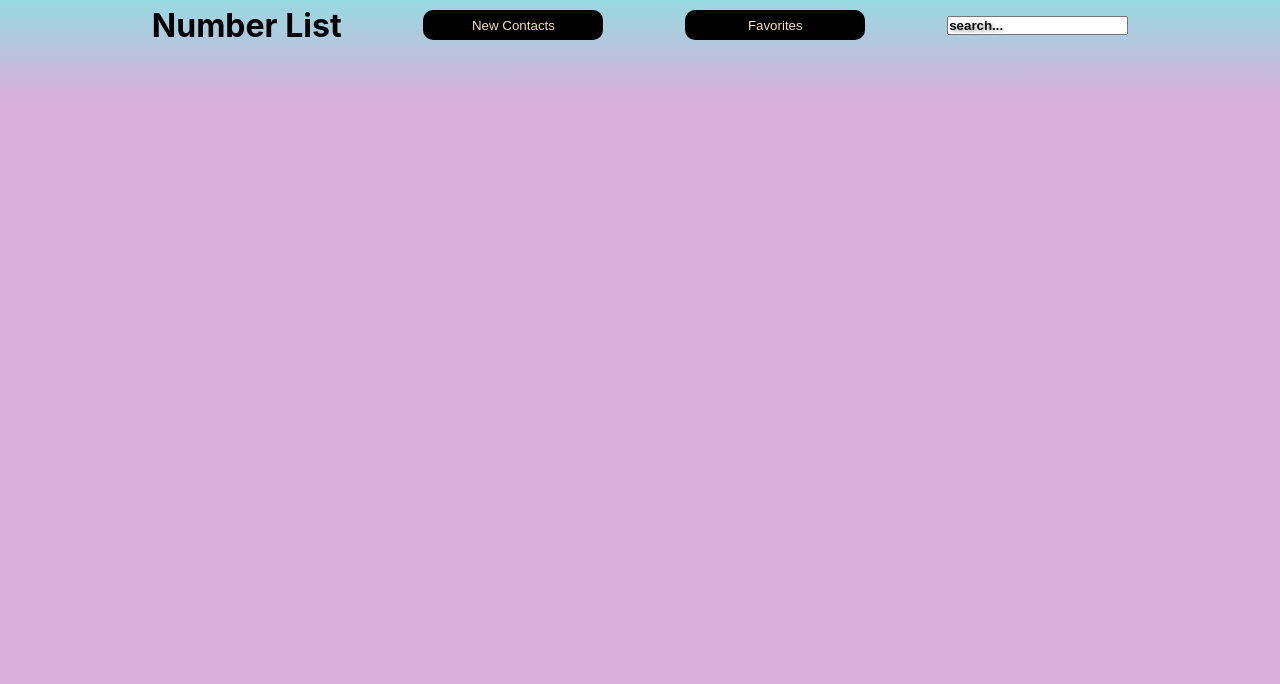
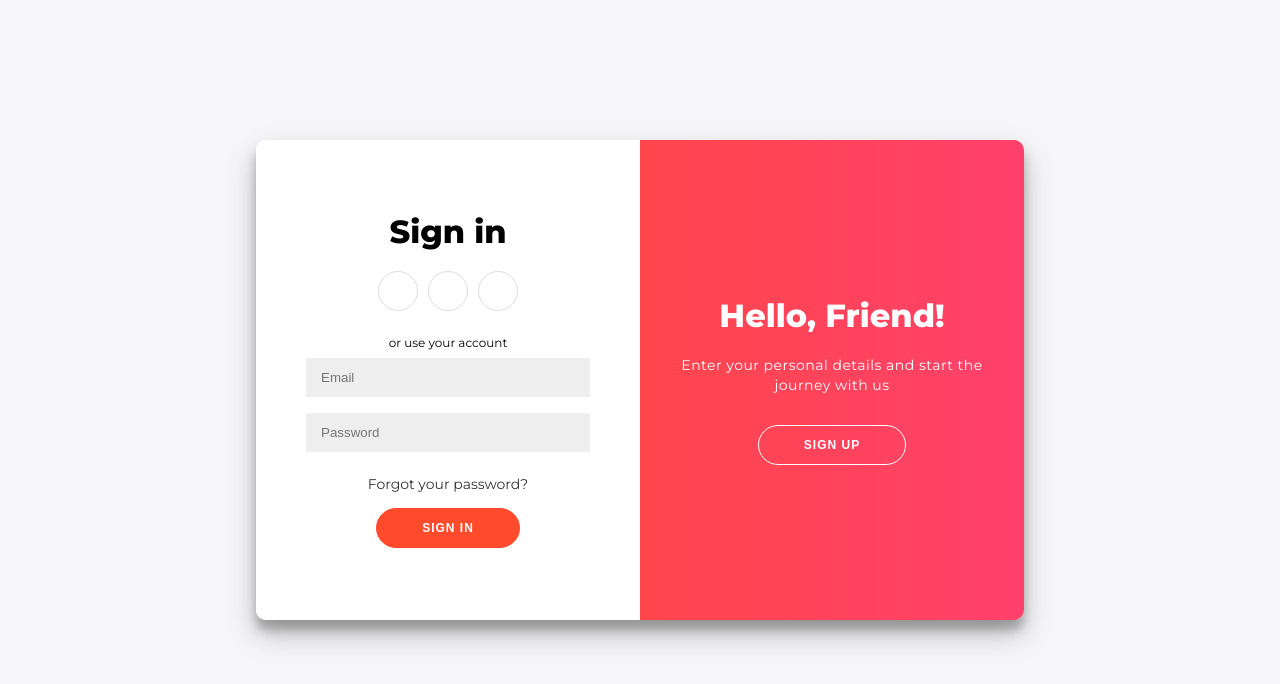
Before and after one commit to Sargis681/React__Task1, a React (Create React App) app in the folder number-book/: page / in a window 1280 px wide. Shown: the top 684 px of the page. Built offline with nearby package versions, Linux system fonts and the light colour scheme.

Commit message:
create LoginPage,Overlay,SignInForm components

```diff
--- a/number-book/src/App.css
+++ b/number-book/src/App.css
@@ -50,9 +50,3 @@ body {
   font-family: sans-serif;
   border-radius: 10px;
 }
-
-/* .container__formHead {
-  width: 100%;
-  display: flex;
-  justify-content: center;
-} */
--- a/number-book/src/App.js
+++ b/number-book/src/App.js
@@ -1,12 +1,15 @@
 import "./App.css";
 import AllLists from "./components/AllLists/AllLists";
+
 import Header from "./components/Header/Header";
+import LoginPage from "./components/LoginPage/LoginPage";
 
 function App() {
   return (
     <div className="container">
-      <Header />
-      <AllLists />
+      {/* <Header /> */}
+      {/* <AllLists /> */}
+      <LoginPage />
     </div>
   );
 }
--- a/number-book/src/components/Form/form.css
+++ b/number-book/src/components/Form/form.css
@@ -2,14 +2,13 @@
   width: 500px;
   margin: 30px auto;
   text-align: center;
-
   display: flex;
   justify-content: center;
   gap: 20px;
   flex-wrap: wrap;
 }
 
-select {
+.container__form select {
   width: 70px;
   border: none;
 }
@@ -33,12 +32,9 @@ select {
   cursor: pointer;
 }
 
-form {
-  /* background: rgb(245, 244, 244); */
+.container__form {
   padding: 3em;
   border-radius: 20px;
-  /* border-left: 1px solid white; */
-  /* border-top: 1px solid white; */
   backdrop-filter: blur(10px);
   box-shadow: 20px 20px 70px -6px rgba(0, 0, 0, 0.2);
   text-align: center;
@@ -47,27 +43,27 @@ form {
   margin-top: 10px;
 }
 
-form p {
+.container__form p {
   font-weight: 500;
   color: #fff;
   opacity: 0.7;
   font-size: 1.4rem;
   margin-top: 0;
   margin-bottom: 60px;
-  text-shadow: 2px 2px 4px rgba(0, 0, 0, 0.2);
+  /* text-shadow: 2px 2px 4px rgba(0, 0, 0, 0.2); */
 }
 
-form a {
+.container__form a {
   text-decoration: none;
   color: #ddd;
   font-size: 12px;
 }
 
-form a:active {
+.container__form a:active {
   text-shadow: none;
 }
 
-form input {
+.container__form input {
   background: transparent;
   width: 200px;
   padding: 1em;
@@ -82,36 +78,35 @@ form input {
   font-family: Montserrat, sans-serif;
   font-weight: 500;
   transition: all 0.2s ease-in-out;
-  text-shadow: 2px 2px 4px rgba(0, 0, 0, 0.2);
+  text-shadow: 2px 2px 4px rgba(46, 45, 45, 0.2);
 }
 
-form input:hover {
+.container__form .container__input:hover {
+  background: rgba(1, 16, 153, 0.185);
+  box-shadow: 4px 4px 60px 8px rgba(136, 137, 145, 0.2);
+}
+
+.container__form .container__input[type="email"]:focus {
   background: rgba(255, 255, 255, 0.1);
   box-shadow: 4px 4px 60px 8px rgba(0, 0, 0, 0.2);
 }
 
-form input[type="email"]:focus,
-form input[type="password"]:focus {
-  background: rgba(255, 255, 255, 0.1);
-  box-shadow: 4px 4px 60px 8px rgba(0, 0, 0, 0.2);
-}
-
-form input[type="button"] {
+.container__form .container__input[type="button"] {
   margin-top: 10px;
   width: 150px;
   font-size: 1rem;
 }
 
-form input[type="button"]:hover {
+.container__form .container__input[type="button"]:hover {
   cursor: pointer;
 }
 
-form input[type="button"]:active {
+.container__form .container__input[type="button"]:active {
   background: rgba(255, 255, 255, 0.2);
 }
 
 
-::placeholder {
+.container__input::placeholder {
   font-family: Montserrat, sans-serif;
   font-weight: bolder;
   color: #0d0c0c;
--- /dev/null
+++ b/number-book/src/components/LoginPage/LoginPage.css
@@ -0,0 +1,254 @@
+@import url('https://fonts.googleapis.com/css?family=Montserrat:400,800');
+
+* {
+    box-sizing: border-box;
+}
+
+body {
+    background: #f6f5f7;
+    display: flex;
+    justify-content: center;
+    align-items: center;
+    flex-direction: column;
+    font-family: 'Montserrat', sans-serif;
+    height: 100vh;
+    margin: -20px 0 50px;
+}
+
+h1 {
+    font-weight: bold;
+    margin: 0;
+}
+
+h2 {
+    text-align: center;
+}
+
+p {
+    font-size: 14px;
+    font-weight: 100;
+    line-height: 20px;
+    letter-spacing: 0.5px;
+    margin: 20px 0 30px;
+}
+
+span {
+    font-size: 12px;
+}
+
+a {
+    color: #333;
+    font-size: 14px;
+    text-decoration: none;
+    margin: 15px 0;
+}
+
+button {
+    border-radius: 20px;
+    border: 1px solid #FF4B2B;
+    background-color: #FF4B2B;
+    color: #FFFFFF;
+    font-size: 12px;
+    font-weight: bold;
+    padding: 12px 45px;
+    letter-spacing: 1px;
+    text-transform: uppercase;
+    transition: transform 80ms ease-in;
+}
+
+button:active {
+    transform: scale(0.95);
+}
+
+button:focus {
+    outline: none;
+}
+
+button.ghost {
+    background-color: transparent;
+    border-color: #FFFFFF;
+}
+
+form {
+    background-color: #FFFFFF;
+    display: flex;
+    align-items: center;
+    justify-content: center;
+    flex-direction: column;
+    padding: 0 50px;
+    height: 100%;
+    text-align: center;
+}
+
+input {
+    background-color: #eee;
+    border: none;
+    padding: 12px 15px;
+    margin: 8px 0;
+    width: 100%;
+}
+
+.container__any {
+    background-color: #fff;
+    border-radius: 10px;
+    box-shadow: 0 14px 28px rgba(0, 0, 0, 0.25),
+        0 10px 10px rgba(0, 0, 0, 0.22);
+    position: relative;
+    overflow: hidden;
+    width: 768px;
+    max-width: 100%;
+    min-height: 480px;
+}
+
+.container__sign {
+    position: absolute;
+    top: 0;
+    height: 100%;
+    transition: all 0.6s ease-in-out;
+}
+
+.sign-in-container {
+    left: 0;
+    width: 50%;
+    z-index: 2;
+}
+
+.container__any.container__active .sign-in-container {
+    transform: translateX(100%);
+}
+
+.sign-up-container {
+    left: 0;
+    width: 50%;
+    opacity: 0;
+    z-index: 1;
+}
+
+.container__any.container__active .sign-up-container {
+    transform: translateX(100%);
+    opacity: 1;
+    z-index: 5;
+    animation: show 0.6s;
+}
+
+@keyframes show {
+
+    0%,
+    49.99% {
+        opacity: 0;
+        z-index: 1;
+    }
+
+    50%,
+    100% {
+        opacity: 1;
+        z-index: 5;
+    }
+}
+
+.container__overlay {
+    position: absolute;
+    top: 0;
+    left: 50%;
+    width: 50%;
+    height: 100%;
+    overflow: hidden;
+    transition: transform 0.6s ease-in-out;
+    z-index: 100;
+}
+
+.container__any.container__active .container__overlay {
+    transform: translateX(-100%);
+}
+
+.container__overlayChild {
+    background: #FF416C;
+    background: -webkit-linear-gradient(to right, #FF4B2B, #FF416C);
+    background: linear-gradient(to right, #FF4B2B, #FF416C);
+    background-repeat: no-repeat;
+    background-size: cover;
+    background-position: 0 0;
+    color: #FFFFFF;
+    position: relative;
+    left: -100%;
+    height: 100%;
+    width: 200%;
+    transform: translateX(0);
+    transition: transform 0.6s ease-in-out;
+}
+
+.container__any.container__active .container__overlayChild {
+    transform: translateX(50%);
+}
+
+.container__overlayChild-panel {
+    position: absolute;
+    display: flex;
+    align-items: center;
+    justify-content: center;
+    flex-direction: column;
+    padding: 0 40px;
+    text-align: center;
+    top: 0;
+    height: 100%;
+    width: 50%;
+    transform: translateX(0);
+    transition: transform 0.6s ease-in-out;
+}
+
+.container__overlayChild-left {
+    transform: translateX(-20%);
+}
+
+.container__any.container__active .container__overlayChild-left {
+    transform: translateX(0);
+}
+
+.container__overlayChild-right {
+    right: 0;
+    transform: translateX(0);
+}
+
+.container__any.container__active .container__overlayChild-right {
+    transform: translateX(20%);
+}
+
+.container__social {
+    margin: 20px 0;
+}
+
+.container__social a {
+    border: 1px solid #DDDDDD;
+    border-radius: 50%;
+    display: inline-flex;
+    justify-content: center;
+    align-items: center;
+    margin: 0 5px;
+    height: 40px;
+    width: 40px;
+}
+
+footer {
+    background-color: #222;
+    color: #fff;
+    font-size: 14px;
+    bottom: 0;
+    position: fixed;
+    left: 0;
+    right: 0;
+    text-align: center;
+    z-index: 999;
+}
+
+footer p {
+    margin: 10px 0;
+}
+
+footer i {
+    color: red;
+}
+
+footer a {
+    color: #3c97bf;
+    text-decoration: none;
+}
--- /dev/null
+++ b/number-book/src/components/LoginPage/LoginPage.jsx
@@ -0,0 +1,35 @@
+import React, { useState } from "react";
+import "./LoginPage.css";
+import SignInForm from "../SignInForm/SignInForm";
+import SignUpForm from "../SignUpForm/SignUpForm";
+import Overlay from "../Overlay/Overlay";
+
+function LoginPage() {
+  const [isSignUp, setIsSignUp] = useState(false);
+
+  const handleSignUpClick = () => {
+    setIsSignUp(true);
+  };
+
+  const handleSignInClick = () => {
+    setIsSignUp(false);
+  };
+
+  return (
+    <div className="container__login">
+      <div
+        className={`container__any ${isSignUp ? "container__active" : ""}`}
+        id="container"
+      >
+        <SignUpForm />
+        <SignInForm />
+        <Overlay
+          handleSignInClick={handleSignInClick}
+          handleSignUpClick={handleSignUpClick}
+        />
+      </div>
+    </div>
+  );
+}
+
+export default LoginPage;
--- /dev/null
+++ b/number-book/src/components/Overlay/Overlay.jsx
@@ -0,0 +1,26 @@
+import React from "react";
+
+function container__overlayChild({ handleSignInClick, handleSignUpClick }) {
+  return (
+    <div className="container__overlay">
+      <div className="container__overlayChild">
+        <div className="container__overlayChild-panel container__overlayChild-left">
+          <h1>Welcome Back!</h1>
+          <p>To keep connected with us please login with your personal info</p>
+          <button className="ghost" id="signIn" onClick={handleSignInClick}>
+            Sign In
+          </button>
+        </div>
+        <div className="container__overlayChild-panel container__overlayChild-right">
+          <h1>Hello, Friend!</h1>
+          <p>Enter your personal details and start the journey with us</p>
+          <button className="ghost" id="signUp" onClick={handleSignUpClick}>
+            Sign Up
+          </button>
+        </div>
+      </div>
+    </div>
+  );
+}
+
+export default container__overlayChild;
--- a/number-book/src/components/Search/Search.css
+++ b/number-book/src/components/Search/Search.css
@@ -0,0 +1,17 @@
+.container__search {
+    border-radius: 10px;
+    padding: 5px;
+    border: none;
+}
+
+.container__search::placeholder {
+    background: url("https://www.iconarchive.com/download/i60242/zerode/plump/Search.ico");
+    background-size: 10%;
+    background-repeat: no-repeat;
+    background-position: right;
+}
+
+.container__search:active {
+    border: none;
+    background-color: rgba(25, 0, 255, 0.295);
+}
--- a/number-book/src/components/Search/Search.jsx
+++ b/number-book/src/components/Search/Search.jsx
@@ -1,7 +1,7 @@
 import React from "react";
 import { useDispatch, useSelector } from "react-redux";
 import { searchContacts, selectForm } from "../store/formSlices/formSlice";
-
+import "./Search.css"
 function Search() {
   const { search } = useSelector(selectForm);
   const dispatch = useDispatch();
@@ -11,6 +11,7 @@ function Search() {
 
   return (
     <input
+    className="container__search"
       type="text"
       value={search}
       onChange={handleInputChange}
--- /dev/null
+++ b/number-book/src/components/SignInForm/SignInForm.jsx
@@ -0,0 +1,23 @@
+import React from "react";
+
+function SignInForm() {
+  return (
+    <div className="container__sign sign-in-container">
+      <form action="#">
+        <h1>Sign in</h1>
+        <div className="container__social">
+          <a href="#" className="container__social-img"></a>
+          <a href="#" className="container__social-img"></a>
+          <a href="#" className="container__social-img"></a>
+        </div>
+        <span>or use your account</span>
+        <input type="email" placeholder="Email" />
+        <input type="password" placeholder="Password" />
+        <a href="#">Forgot your password?</a>
+        <button>Sign In</button>
+      </form>
+    </div>
+  );
+}
+
+export default SignInForm;
--- /dev/null
+++ b/number-book/src/components/SignUpForm/SignUpForm.jsx
@@ -0,0 +1,29 @@
+import React from "react";
+
+function SignUpForm() {
+  return (
+    <div className="container__sign sign-up-container">
+      <form action="#">
+        <h1>Create Account</h1>
+        <div className="container__social">
+          <a href="#" className="container__social-img">
+            <i className="fab fa-facebook-f"></i>
+          </a>
+          <a href="#" className="container__social-img">
+            <i className="fab fa-google-plus-g"></i>
+          </a>
+          <a href="#" className="container__social-img">
+            <i className="fab fa-linkedin-in"></i>
+          </a>
+        </div>
+        <span>or use your email for registration</span>
+        <input type="text" placeholder="Name" />
+        <input type="email" placeholder="Email" />
+        <input type="password" placeholder="Password" />
+        <button>Sign Up</button>
+      </form>
+    </div>
+  );
+}
+
+export default SignUpForm;
```
